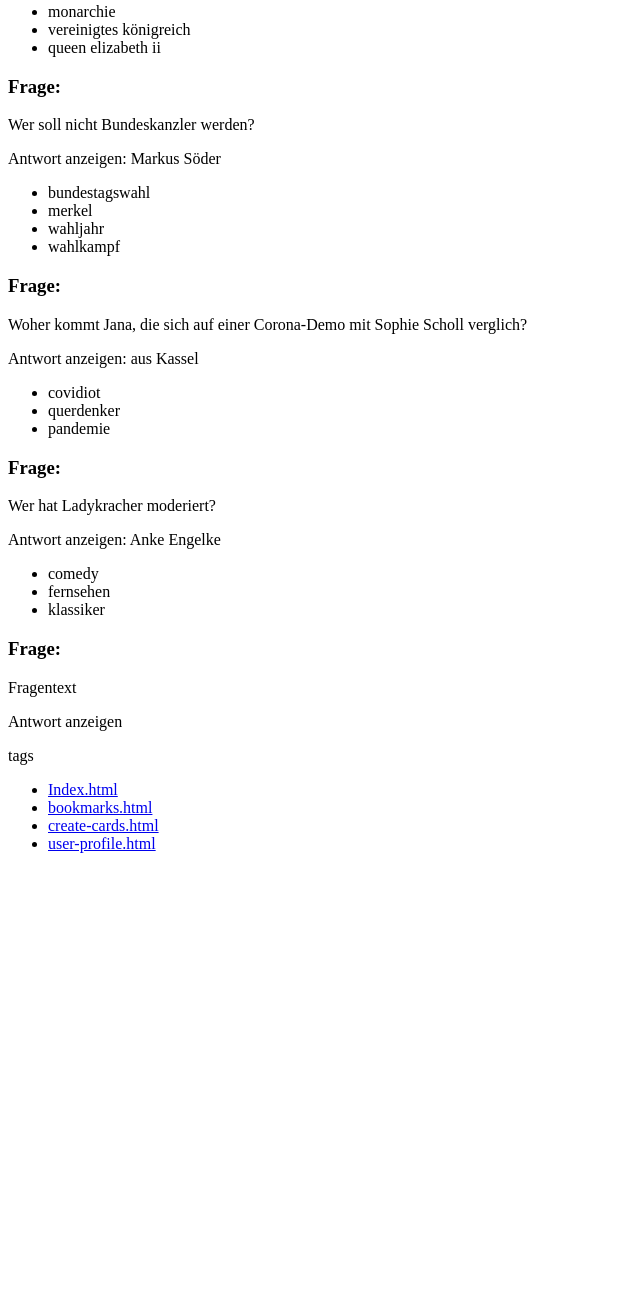
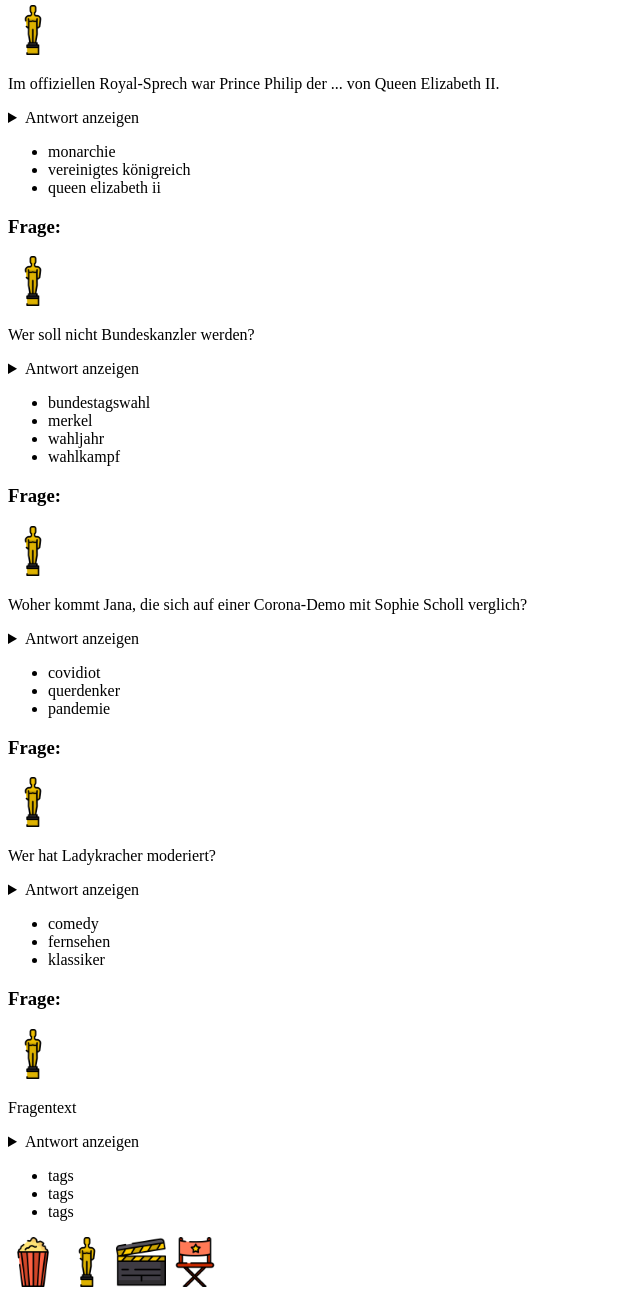
Before and after one commit to felixcanditt/quiz-app, a website: page index.html in a window 1280 px wide. Shown: the part 367-1666 px from the top of the page, without its empty margins (0-640 px from the left). Before the commit the page ends 1236 px from the top, so only its background shows below. Drawn offline with Linux system fonts and the light colour scheme.

Commit message:
added icons, added form, added option to show answer

```diff
--- a/index.html
+++ b/index.html
@@ -8,13 +8,22 @@
   </head>
   <body>
     <header>
-      <h1>Wer nicht fragt</h1>
+      <h1>Bewegte Bilder</h1>
     </header>
     <main>
       <article>
         <h3>Frage:</h3>
+        <span>
+          <a href="./bookmarked-cards.html"
+            ><img src="./icons/oscar.png" alt="oscar" width="50px"
+          /></a>
+        </span>
         <p>Welche Farbe hat die Katze eines Kursteilnehmers?</p>
-        <p>Antwort anzeigen: weiß</p>
+
+        <details>
+          <summary>Antwort anzeigen</summary>
+          weiß
+        </details>
         <ul>
           <li>haustier</li>
           <li>insider</li>
@@ -23,11 +32,19 @@
       </article>
       <article>
         <h3>Frage:</h3>
+        <span>
+          <a href="./bookmarked-cards.html"
+            ><img src="./icons/oscar.png" alt="oscar" width="50px"
+          /></a>
+        </span>
         <p>
           Im offiziellen Royal-Sprech war Prince Philip der ... von Queen
           Elizabeth II.
         </p>
-        <p>Antwort anzeigen: Prinzgemahl</p>
+        <details>
+          <summary>Antwort anzeigen</summary>
+          Prinzgemahl
+        </details>
         <ul>
           <li>monarchie</li>
           <li>vereinigtes königreich</li>
@@ -36,8 +53,16 @@
       </article>
       <article>
         <h3>Frage:</h3>
+        <span>
+          <a href="./bookmarked-cards.html"
+            ><img src="./icons/oscar.png" alt="oscar" width="50px"
+          /></a>
+        </span>
         <p>Wer soll nicht Bundeskanzler werden?</p>
-        <p>Antwort anzeigen: Markus Söder</p>
+        <details>
+          <summary>Antwort anzeigen</summary>
+          Markus Söder
+        </details>
         <ul>
           <li>bundestagswahl</li>
           <li>merkel</li>
@@ -47,11 +72,19 @@
       </article>
       <article>
         <h3>Frage:</h3>
+        <span>
+          <a href="./bookmarked-cards.html"
+            ><img src="./icons/oscar.png" alt="oscar" width="50px"
+          /></a>
+        </span>
         <p>
           Woher kommt Jana, die sich auf einer Corona-Demo mit Sophie Scholl
           verglich?
         </p>
-        <p>Antwort anzeigen: aus Kassel</p>
+        <details>
+          <summary>Antwort anzeigen</summary>
+          aus Kassel
+        </details>
         <ul>
           <li>covidiot</li>
           <li>querdenker</li>
@@ -60,8 +93,16 @@
       </article>
       <article>
         <h3>Frage:</h3>
+        <span>
+          <a href="./bookmarked-cards.html"
+            ><img src="./icons/oscar.png" alt="oscar" width="50px"
+          /></a>
+        </span>
         <p>Wer hat Ladykracher moderiert?</p>
-        <p>Antwort anzeigen: Anke Engelke</p>
+        <details>
+          <summary>Antwort anzeigen</summary>
+          Anke Engelke
+        </details>
         <ul>
           <li>comedy</li>
           <li>fernsehen</li>
@@ -70,19 +111,51 @@
       </article>
       <article>
         <h3>Frage:</h3>
+        <span>
+          <a href="./bookmarked-cards.html"
+            ><img src="./icons/oscar.png" alt="oscar" width="50px"
+          /></a>
+        </span>
         <p>Fragentext</p>
-        <p>Antwort anzeigen</p>
-        <p>tags</p>
+        <details>
+          <summary>Antwort anzeigen</summary>
+          Antwort
+        </details>
+        <ul>
+          <li>tags</li>
+          <li>tags</li>
+          <li>tags</li>
+        </ul>
       </article>
     </main>
     <footer>
       <nav>
-        <ul>
-          <li><a href="./index.html">Index.html</a></li>
-          <li><a href="./bookmarked-cards.html">bookmarks.html</a></li>
-          <li><a href="./create-cards.html">create-cards.html</a></li>
-          <li><a href="./user-profile.html">user-profile.html</a></li>
-        </ul>
+        <span>
+          <a href="./index.html"
+            ><img src="./icons/popcorn.png" alt="popcorn" width="50px"
+          /></a>
+        </span>
+        <span>
+          <a href="./bookmarked-cards.html"
+            ><img src="./icons/oscar.png" alt="oscar" width="50px"
+          /></a>
+        </span>
+        <span>
+          <a href="./create-cards.html"
+            ><img
+              src="./icons/clapperboard.png"
+              alt="clapperboard"
+              width="50px"
+          /></a>
+        </span>
+        <span>
+          <a href="./user-profile.html"
+            ><img
+              src="./icons/director-chair.png"
+              alt="director chair"
+              width="50px"
+          /></a>
+        </span>
       </nav>
     </footer>
   </body>
```
Also changed, not shown: bookmarked-cards.html (+40 -12 lines), create-cards.html (+48 -8 lines), user-profile.html (+26 -6 lines), icons/clapperboard.png (added), icons/director-chair.png (added), icons/oscar.png (added), icons/popcorn.png (added).
